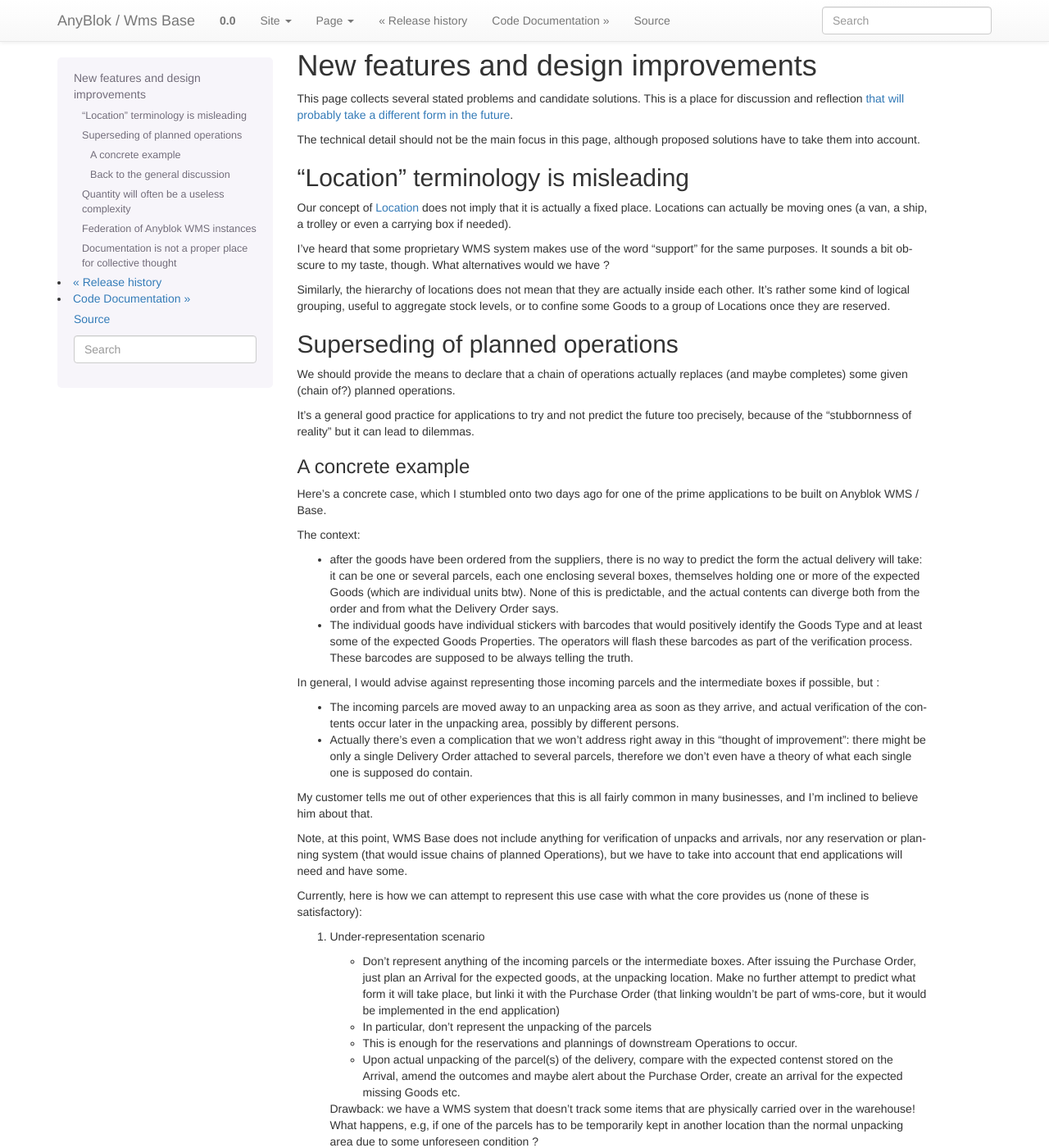
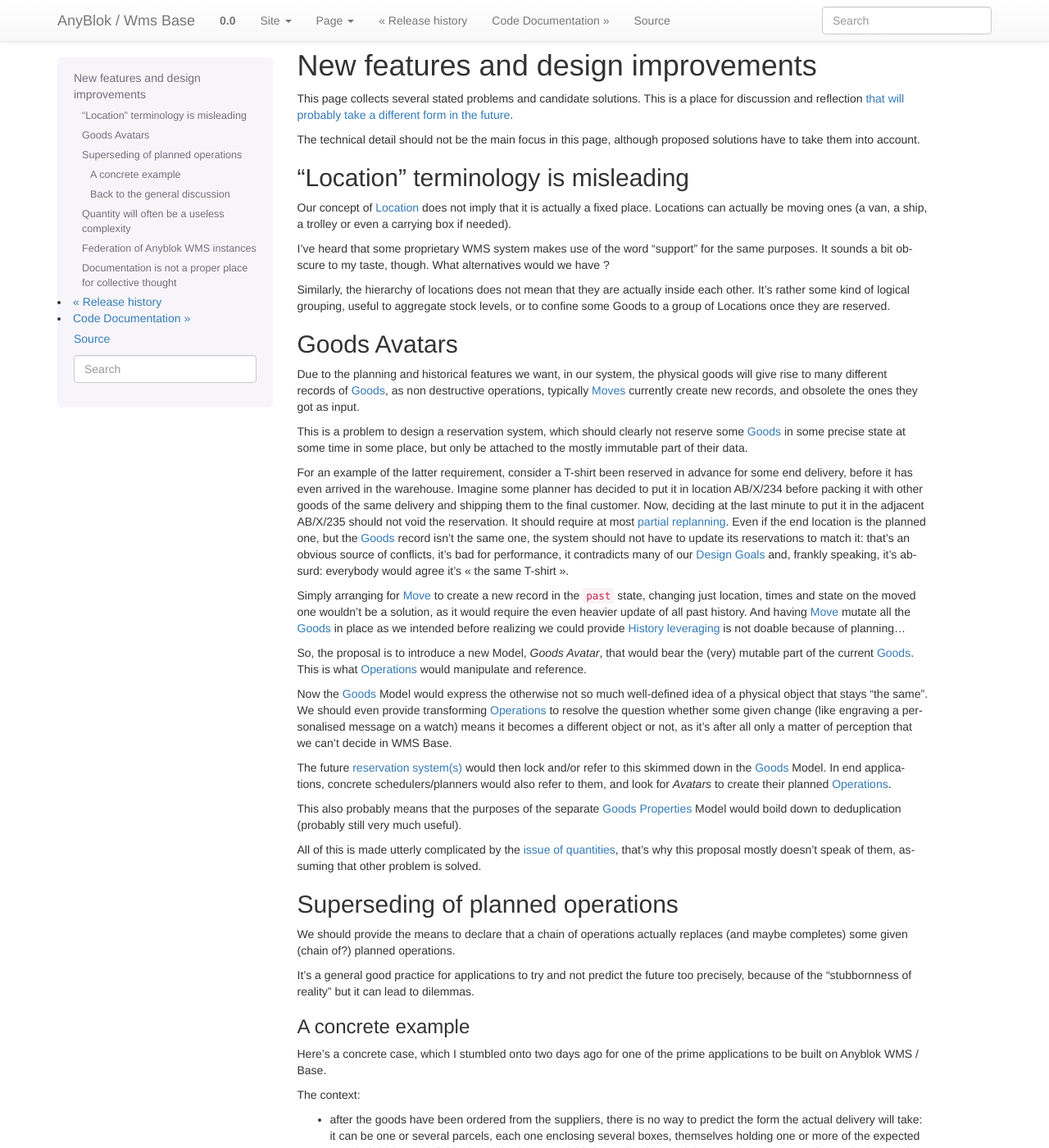
Before and after one commit to AnyBlok/anyblok_wms_base, a Sphinx documentation site: the page built from doc/improvements.rst, in a window 1280 px wide and 1400 px high. Shown: the whole window at 82% size. Built offline with Sphinx 7.4.7, drawn with Linux system fonts in a browser that asks for light colours.

Commit message:
doc: new improvement, Goods Avatars

```diff
--- a/doc/improvements.rst
+++ b/doc/improvements.rst
@@ -33,6 +33,69 @@ Similarly, the hierarchy of locations does not mean that they are
 actually inside each other. It's rather some kind of logical grouping,
 useful to aggregate stock levels, or to confine some Goods to a group
 of Locations once they are reserved.
+
+.. _goods_avatar:
+.. _improvement_avatars:
+
+Goods Avatars
+~~~~~~~~~~~~~
+Due to the planning and historical features we want, in our system,
+the physical goods will give rise to many different records of
+:ref:`goods_goods`,
+as non destructive operations, typically :ref:`Moves <op_move>`
+currently create new records, and obsolete the ones they got as input.
+
+This is a problem to design a reservation system, which should clearly
+not reserve some :ref:`goods_goods` in some precise state at some time in
+some place, but only be attached to the mostly immutable part of their
+data.
+
+For an example of the latter requirement, consider a T-shirt been
+reserved in advance for some end delivery, before it has even arrived
+in the warehouse. Imagine some planner has decided to put it in
+location AB/X/234 before packing it with other goods of the same
+delivery and shipping them to the final customer. Now, deciding at the
+last minute to put it in the adjacent AB/X/235 should not void the
+reservation. It should require at most :ref:`partial replanning
+<improvement_operation_superseding>`. Even if the end location is
+the planned one, but the :ref:`goods_goods` record isn't the same one,
+the system should not have to update its reservations to match it:
+that's an obvious source of conflicts, it's bad for performance, it
+contradicts many of our :ref:`design_goals` and, frankly speaking,
+it's absurd: everybody would agree it's « the same T-shirt ».
+
+Simply arranging for :ref:`op_move` to create a new record in the
+``past`` state, changing just location, times and state on the moved
+one  wouldn't be a solution, as it would require the even
+heavier update of all past history. And having :ref:`op_move` mutate all the
+:ref:`goods_goods` in place as we intended before realizing we could
+provide :ref:`op_cancel_revert_obliviate` is not doable because of planning…
+
+So, the proposal is to introduce a new Model, *Goods Avatar*, that would
+bear the (very) mutable part of the current :ref:`goods_goods`.
+This is what :ref:`Operations <operation>` would manipulate and reference.
+
+Now the :ref:`goods_goods` Model would express the otherwise not so
+much well-defined idea of a physical object that stays "the same".
+We should even provide transforming :ref:`Operations <operation>` to
+resolve the question whether some given change (like engraving a
+personalised message on a watch) means it becomes a different object
+or not, as it's after all only a matter of perception that we can't
+decide in WMS Base.
+
+The future :ref:`reservation system(s) <blok_wms_reservation>` would then
+lock and/or refer to this skimmed down in the :ref:`goods_goods`
+Model. In end applications, concrete
+schedulers/planners would also refer to them, and look for *Avatars* to
+create their planned :ref:`Operations <operation>`.
+
+This also probably means that the purposes of the separate
+:ref:`goods_properties` Model would boild down to deduplication (probably
+still very much useful).
+
+All of this is made utterly complicated by the :ref:`issue of
+quantities <improvement_no_quantities>`, that's why this proposal
+mostly doesn't speak of them, assuming that other problem is solved.
 
 .. _improvement_operation_superseding:
 
```
Also changed, not shown: 4 other files.
